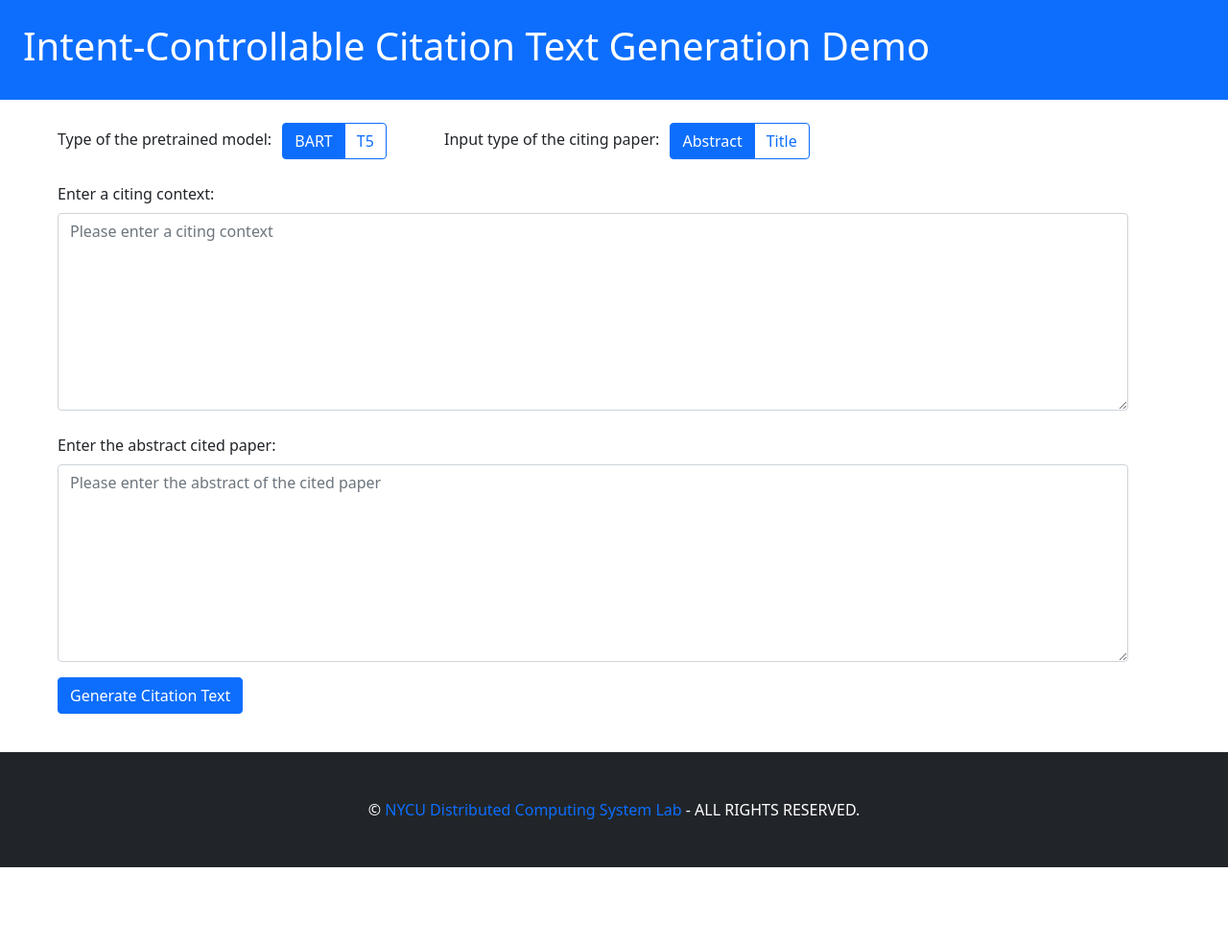
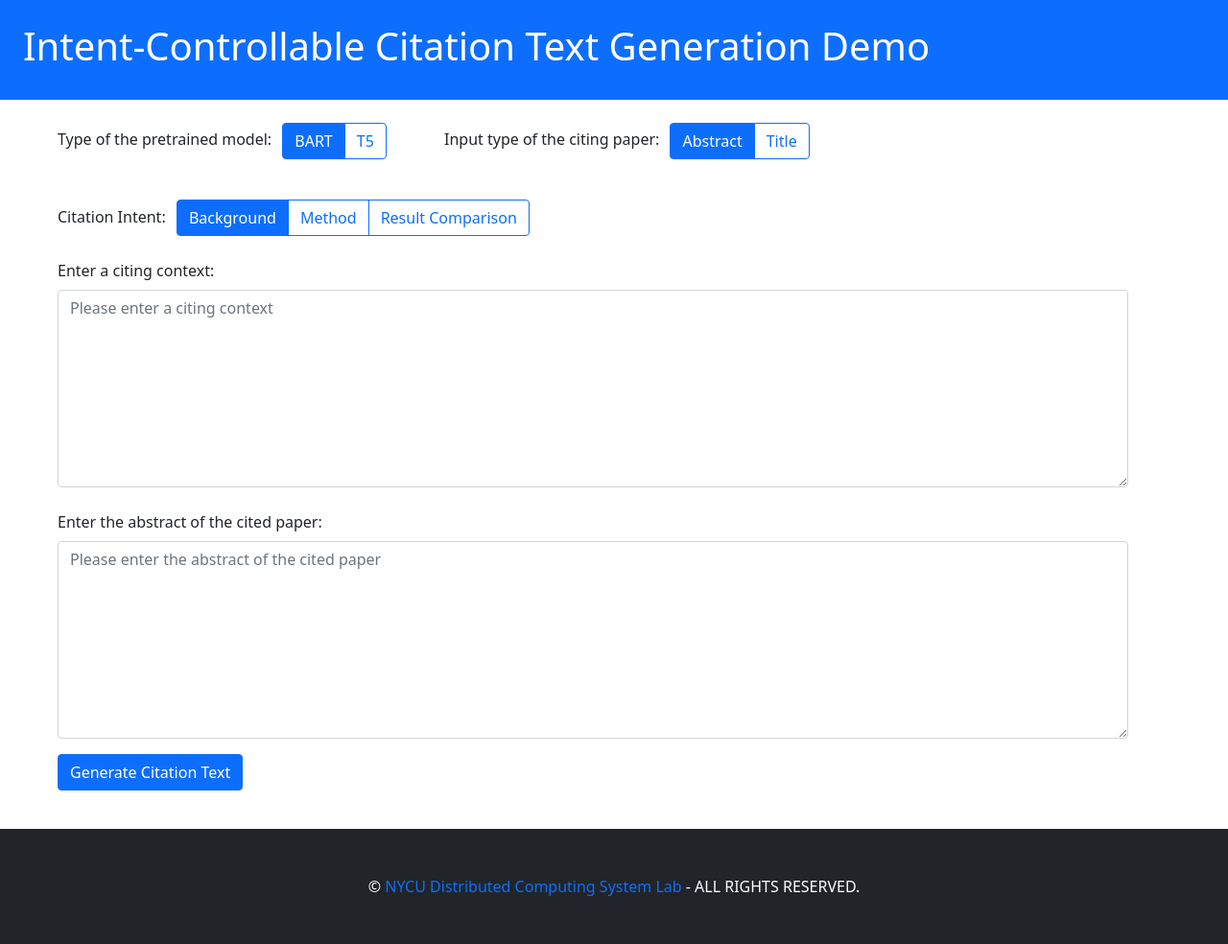
Before and after one commit to nctu-dcs-lab/Automatic-Citation-Text-Generation-with-Citation-Intent-Control-Demo, a Django app: page / in a window 1280 px wide. Shown: the part 58-1042 px from the top of the page at 96% size. Before the commit the page ends 962 px from the top, so only its background shows below. Run offline with Django 3.2, Linux system fonts and the light colour scheme.

Commit message:
demo website v1

```diff
--- a/demo_site/generator/apps.py
+++ b/demo_site/generator/apps.py
@@ -1,6 +1,9 @@
+import os
+from django.conf import settings
 from django.apps import AppConfig
 
 
 class GeneratorConfig(AppConfig):
     default_auto_field = 'django.db.models.BigAutoField'
     name = 'generator'
+    PRETRAINED_MODELS_PATH = os.path.join(settings.BASE_DIR, "generator/model/")
--- a/demo_site/generator/urls.py
+++ b/demo_site/generator/urls.py
@@ -4,5 +4,5 @@ from . import views
 
 urlpatterns = [
     path('', views.index, name='index'),
-    path('generate/', views.generate_citation_text, name='generate'),
+    path('result/', views.result, name='result'),
 ]
--- a/demo_site/generator/views.py
+++ b/demo_site/generator/views.py
@@ -1,11 +1,98 @@
+import os
+import torch
 from django.shortcuts import render, redirect
 from django.http import HttpResponse
+from .apps import GeneratorConfig
+from transformers import (
+    AutoModelForSeq2SeqLM,
+    AutoTokenizer
+)
+
 
 # Create your views here.
 def index(request):
     return render(request, 'index.html')
 
 
-def generate_citation_text(request):
-    print(request.POST.get('citing_input_type'))
-    return render(request, 'feedback.html')
+def result(request):
+    citing_context = request.POST.get('citing_context')
+    cited_context = request.POST.get('cited_context')
+    citing_input_type = request.POST.get('citing_input_type')
+    model_type = request.POST.get("model_type")
+    citation_intent = request.POST.get("citation_intent")
+    model_path = GeneratorConfig.PRETRAINED_MODELS_PATH
+
+    model_src = citing_context + " " + cited_context
+    model_src = " " + \
+        model_src.rstrip() if "t5" in model_type else model_src.rstrip()
+    model_src = f'@{citation_intent} {process_source_input(model_src)}'
+
+    pretrained_models_path = {
+        "bart-abstract": os.path.join(model_path, "bart-cctgm-abs.bin"),
+        "bart-title": os.path.join(model_path, "bart-cctgm-title.bin"),
+        "t5-abstract": os.path.join(model_path, "t5-cctgm-abs.bin"),
+        "t5-title": os.path.join(model_path, "t5-cctgm-title.bin"),
+    }
+
+    transformers_model_type = "facebook/bart-base" if model_type == "bart" else "t5-base"
+    used_pretrained_models = f"{model_type}-{citing_input_type}"
+
+    context = {
+        "citation_text": generate_citation_text(model_src, transformers_model_type, pretrained_models_path[used_pretrained_models])
+    }
+    return render(request, 'result.html', context=context)
+
+
+def use_task_specific_params(model, task):
+    """Update config with summarization specific params."""
+    task_specific_params = model.config.task_specific_params
+
+    if task_specific_params is not None:
+        pars = task_specific_params.get(task, {})
+        model.config.update(pars)
+
+
+def process_source_input(text):
+    text = text.replace(
+        '\n', ' ').replace("\r", " ").strip().lower()
+
+    return text
+
+
+def generate_citation_text(
+    src: str,
+    model_name: str,
+    model_state_dict_path: str = None,
+    device: str = "cpu",
+    fp16=False,
+    prefix=None,
+    **generate_kwargs,
+) -> str:
+    model_name = str(model_name)
+    model = AutoModelForSeq2SeqLM.from_pretrained(model_name).to(device)
+    if fp16:
+        model = model.half()
+
+    if model_state_dict_path is not None:
+        model.load_state_dict(torch.load(model_state_dict_path, map_location=torch.device('cpu')))
+
+    tokenizer = AutoTokenizer.from_pretrained(model_name)
+    use_task_specific_params(model, 'summarization')
+
+    if prefix is None:
+        prefix = prefix or getattr(model.config, "prefix", "") or ""
+
+    src = prefix + src
+    tokenized_src = tokenizer(src, return_tensors="pt",
+                              truncation=True).to(device)
+
+    citation_text_preds = model.generate(
+        input_ids=tokenized_src.input_ids,
+        attention_mask=tokenized_src.attention_mask,
+        **generate_kwargs,
+    )
+
+    citation_text = tokenizer.batch_decode(
+        citation_text_preds, skip_special_tokens=True, clean_up_tokenization_spaces=True)
+
+    return citation_text[0]
--- a/demo_site/templates/index.html
+++ b/demo_site/templates/index.html
@@ -1,6 +1,6 @@
 {% extends "base.html" %}
   {% block content %}
-    <form action="generate/" id="subform" method="post">
+    <form action="result/" id="subform" method="post">
         {% csrf_token %}
         <label for="model_type">Type of the pretrained model:</label>
         <div class="btn-group mx-2" role="group" aria-label="Basic radio toggle button group">
@@ -17,25 +17,30 @@
           <input type="radio" class="btn-check" name="citing_input_type" id="title" autocomplete="off" value="title">
           <label class="btn btn-outline-primary" for="title">Title</label>
         </div>
+        <br>
+        <label class="mt-5" for="citation_intent">Citation Intent:</label>
+        <div class="btn-group mx-2" role="group" aria-label="Basic radio toggle button group">
+          <input type="radio" class="btn-check" name="citation_intent" id="background" autocomplete="off" value="background" checked>
+          <label class="btn btn-outline-primary" for="background">Background</label>
+          <input type="radio" class="btn-check" name="citation_intent" id="method" autocomplete="off" value="method">
+          <label class="btn btn-outline-primary" for="method">Method</label>
+          <input type="radio" class="btn-check" name="citation_intent" id="result" autocomplete="off" value="result">
+          <label class="btn btn-outline-primary" for="result">Result Comparison</label>
+        </div>
 
         <div class="form-group">
           <label class="mt-4 mb-2" for="citing_context">Enter a citing context:</label>
-          <textarea class="form-control" id="citing_context" name="citing_context" form="subform" rows="8" placeholder="Please enter a citing context"></textarea>
+          <textarea class="form-control" id="citing_context" name="citing_context" form="subform" rows="8" placeholder="Please enter a citing context" required></textarea>
         </div>
         <div class="form-group">
-          <label class="mt-4 mb-2" for="cited_context">Enter the abstract cited paper:</label>
-          <textarea class="form-control" id="cited_context" name="cited_context" form="subform" rows="8" placeholder="Please enter the abstract of the cited paper"></textarea>
+          <label class="mt-4 mb-2" for="cited_context">Enter the abstract of the cited paper:</label>
+          <textarea class="form-control" id="cited_context" name="cited_context" form="subform" rows="8" placeholder="Please enter the abstract of the cited paper" required></textarea>
         </div>
         <button type="submit" class="btn btn-primary my-3" id="generate-btn">Generate Citation Text</button>
       </form>
+
+</div>
   {% endblock %}
-  <script>
-      $("#generate-btn").click(function() {
-        $("#main-container").append(
-          '<p>Hello</p>'
-        );
-      });
-  </script>
   {% block footer %}
     <footer class="container-fluid p-5 bg-dark text-white text-center">
     &#169; <a href="https://dcslab.web.nctu.edu.tw/" style="text-decoration:none;">NYCU Distributed Computing System Lab</a>
--- a/demo_site/templates/feedback.html
+++ b/demo_site/templates/result.html
@@ -2,7 +2,7 @@
 
 {% block content %}
     <div class="alert alert-primary" role="alert">
-        Output:
+        Output: {{citation_text}}
     </div>
 {% endblock %}
 {% block footer %}
```
Also changed, not shown: 1 other file.
